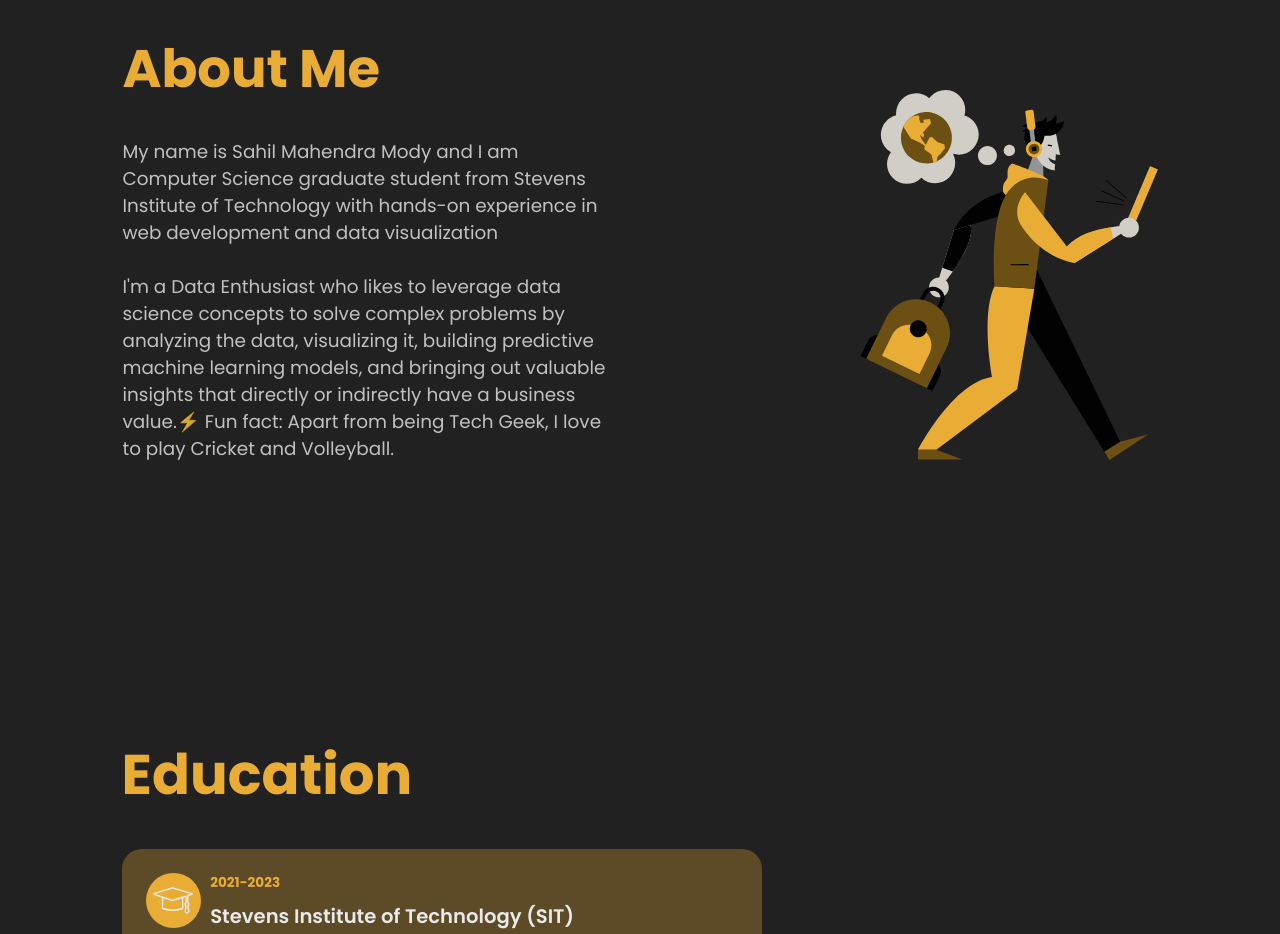
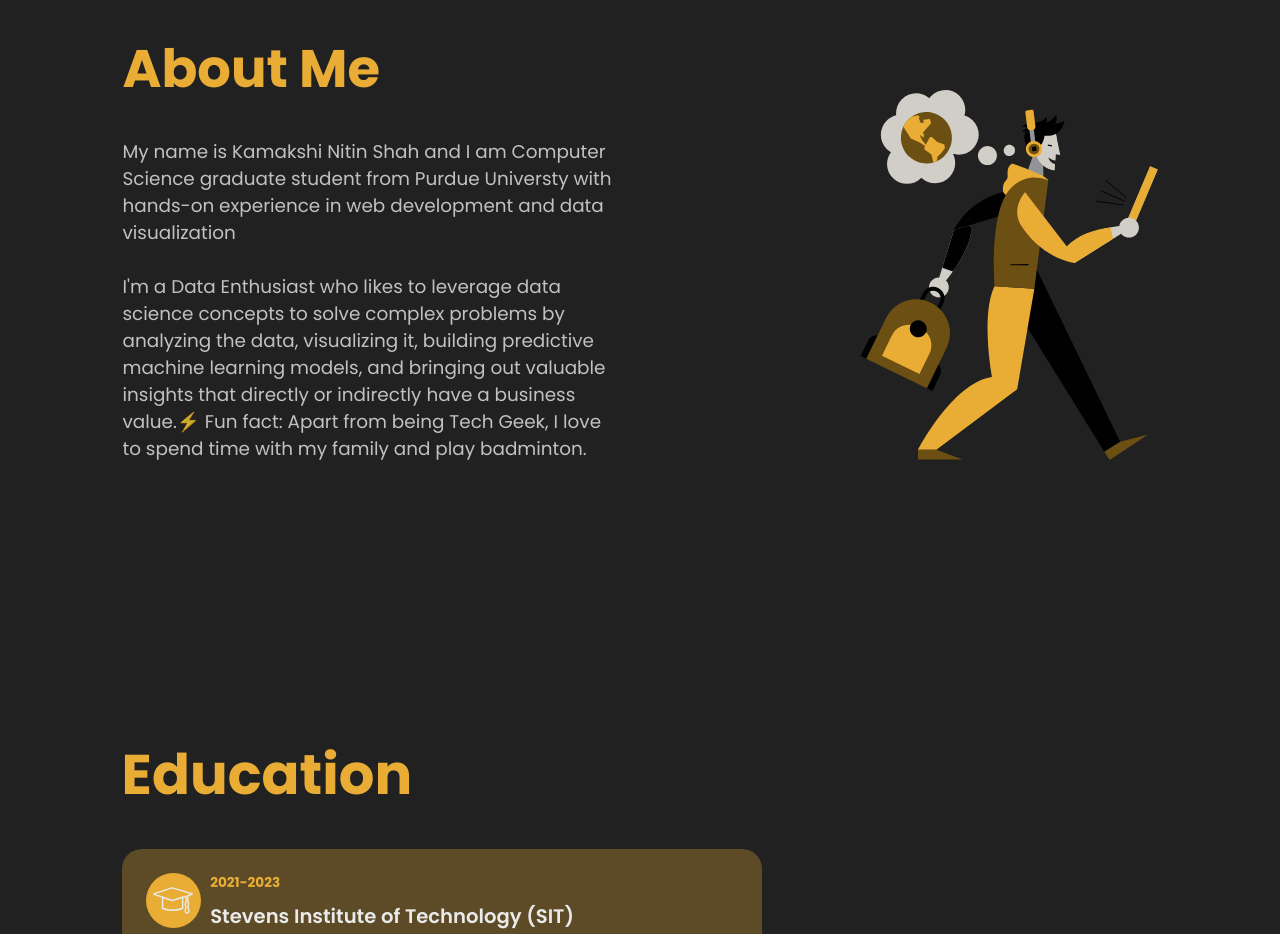
Before and after one commit to kamakshishah/kamakshishahgithub, a React (Create React App) app: page / in a window 1280 px wide. Shown: the part 900-1834 px from the top of the page. Built offline with nearby package versions, Linux system fonts and the light colour scheme; a web font is replaced by a local one.

Commit message:
Update aboutData.js

```diff
--- a/src/data/aboutData.js
+++ b/src/data/aboutData.js
@@ -1,6 +1,6 @@
 export const aboutData = {
     title: "About Me",
-    description1: "My name is Sahil Mahendra Mody and I am Computer Science graduate student from Stevens Institute of Technology with hands-on experience in web development and data visualization",
-    description2: "I'm a Data Enthusiast who likes to leverage data science concepts to solve complex problems by analyzing the data, visualizing it, building predictive machine learning models, and bringing out valuable insights that directly or indirectly have a business value.⚡ Fun fact: Apart from being Tech Geek, I love to play Cricket and Volleyball.",
+    description1: "My name is Kamakshi Nitin Shah and I am Computer Science graduate student from Purdue Universty with hands-on experience in web development and data visualization",
+    description2: "I'm a Data Enthusiast who likes to leverage data science concepts to solve complex problems by analyzing the data, visualizing it, building predictive machine learning models, and bringing out valuable insights that directly or indirectly have a business value.⚡ Fun fact: Apart from being Tech Geek, I love to spend time with my family and play badminton.",
     image: 1
 }
```
